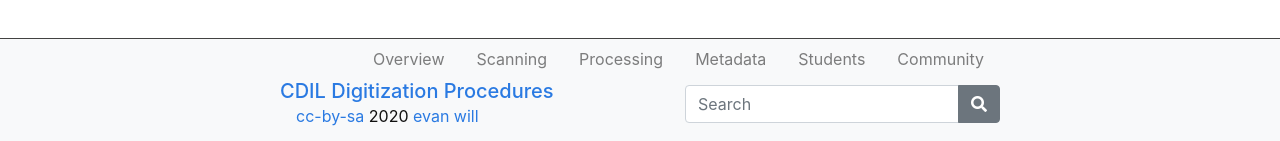
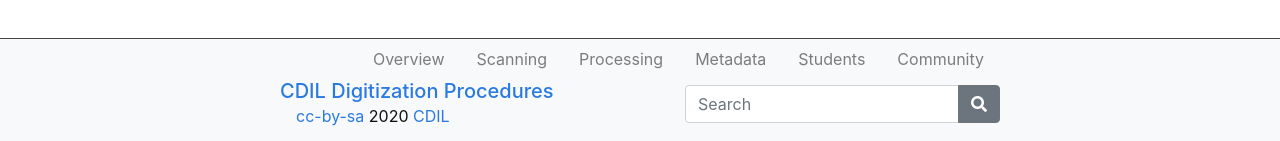
Before and after one commit to uidaholib/dds-student-workflow, a Jekyll site: the page built from index.md, in a window 1280 px wide. Shown: the part 1222-1363 px from the top of the page. Built offline with Jekyll 4.4.1, drawn with Linux system fonts in a browser that asks for light colours; comment, search, counter and statistics services are not loaded.

Commit message:
update author

```diff
--- a/_config.yml
+++ b/_config.yml
@@ -23,13 +23,13 @@ featured-image: "/images/uidaho-workshop.jpg"
 search: true
 
 # author settings for cc-by, appears in the footer and credits
-author: evan will
+author: CDIL
 # your github username for link [optional]
-github_username: evanwill
+github_username: thecdil
 # year or date published
 pub_year: 2020
 # location of code, the full url to your github repository
-source-code: https://github.com/evanwill/workshop-template-b
+source-code: https://github.com/uidaholib/dds-student-workflow/
 
 ##########
 # URL VARIABLES [optional!]
```
